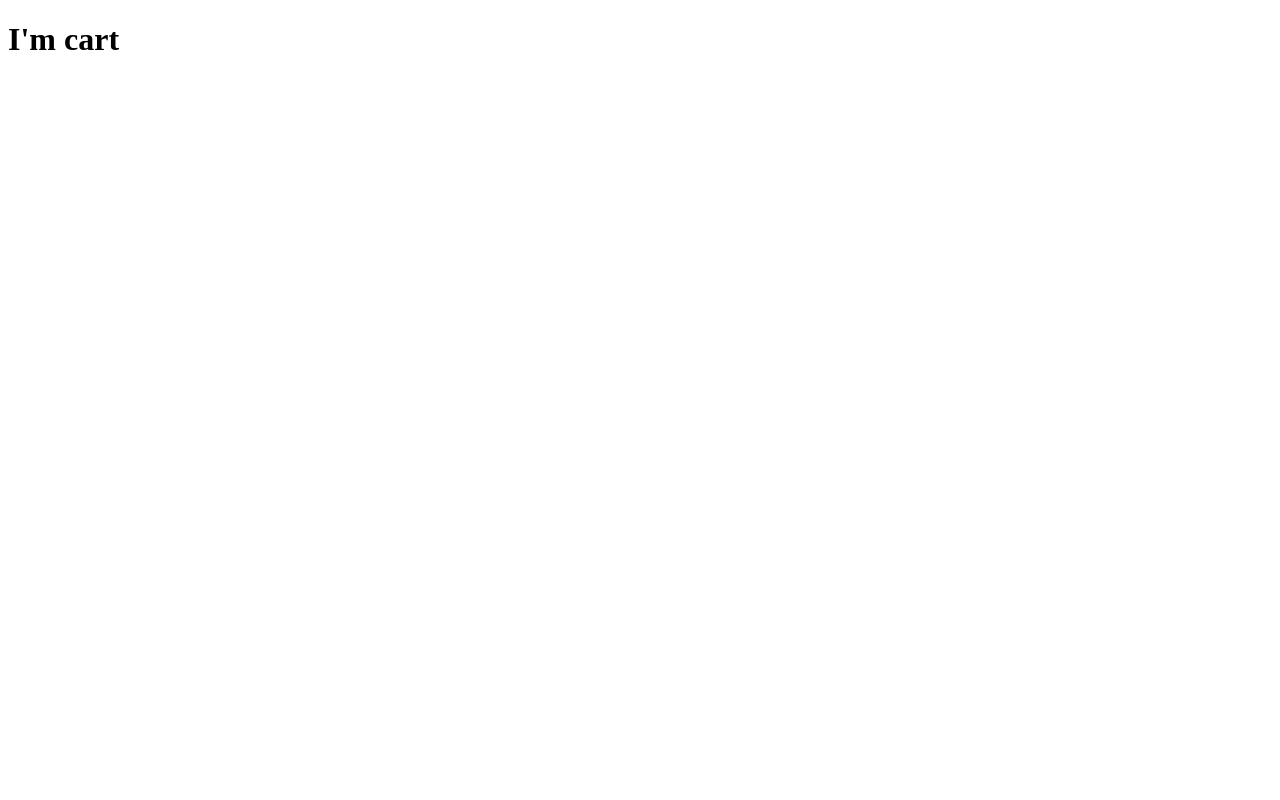
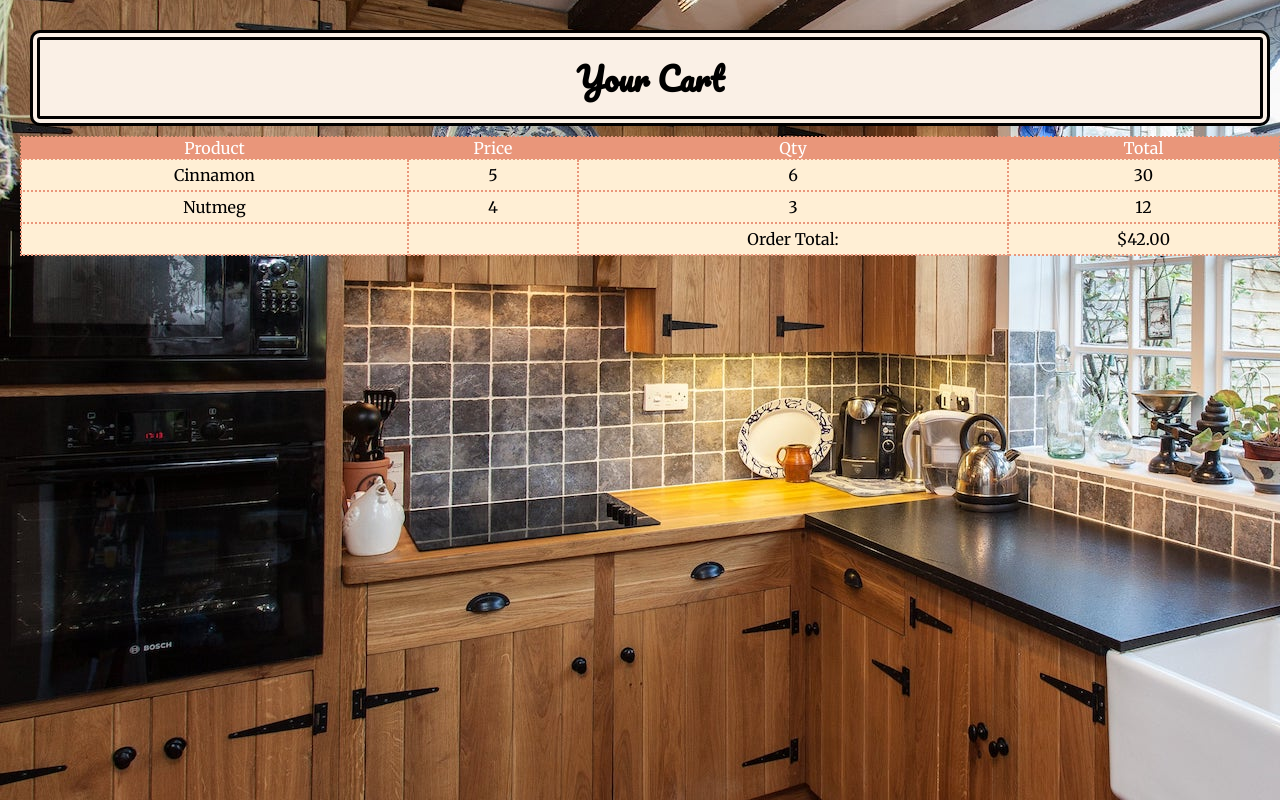
Before and after one commit to jlaurentpdx/jojos-kitchen, a website: page cart/index.html in a window 1280 px wide. Drawn offline with Linux system fonts and the light colour scheme.

```diff
--- a/app.js
+++ b/app.js
@@ -1,5 +1,5 @@
-import { renderSpice } from './renderSpices.js';
-import { spices } from './spices.js';
+import { renderSpice } from './render-spices.js';
+import { spices } from './data/spices.js';
 
 const spiceList = document.getElementById('spice-list');
 
--- a/cart/index.html
+++ b/cart/index.html
@@ -4,9 +4,33 @@
     <meta charset="UTF-8">
     <meta http-equiv="X-UA-Compatible" content="IE=edge">
     <meta name="viewport" content="width=device-width, initial-scale=1.0">
-    <title>Document</title>
+    <link rel="stylesheet" href="../styles/reset.css">
+    <link rel="stylesheet" href="../styles/style.css">
+    <link rel="stylesheet" href="../styles/cart.css">
+    <link rel="preconnect" href="https://fonts.googleapis.com">
+    <link rel="preconnect" href="https://fonts.gstatic.com" crossorigin>
+    <link href="https://fonts.googleapis.com/css2?family=Merriweather&family=Pacifico&display=swap" rel="stylesheet">
+    <title>Cart</title>
 </head>
 <body>
-    <h1>I'm cart</h1>
+    <h1>Your Cart</h1>
+    <table>
+        <thead>
+            <th>Product</th>
+            <th>Price</th>
+            <th>Qty</th>
+            <th>Total</th>
+        </thead>
+        <tbody id="table-body"> <!-- make empty later -->
+
+        </tbody>
+        <tfoot>
+            <td></td>
+            <td></td>
+            <td>Order Total: </td>
+            <td id="order-total">To Be Calculated</td>
+        </tfoot>
+    </table>
+    <script type="module" src="./render-cart.js"></script>
 </body>
 </html>
--- /dev/null
+++ b/cart/render-cart.js
@@ -0,0 +1,18 @@
+import { spices } from '../data/spices.js';
+import { cart } from '../data/cart-data.js';
+import { findById, calculateOrderTotal, toUSD } from '../utils.js';
+import { renderLineItems } from '../render-line-items.js';
+
+const tbody = document.getElementById('table-body');
+
+for (let cartItem of cart) {
+    const spiceData = findById(cartItem.id, spices);
+
+    const tr = renderLineItems(cartItem, spiceData);
+    tbody.appendChild(tr);
+}
+
+const orderTotal = calculateOrderTotal(cart, spices);
+const tdOrderTotal = document.getElementById('order-total');
+
+tdOrderTotal.textContent = toUSD(orderTotal);
--- a/data/cart-data.js
+++ b/data/cart-data.js
@@ -0,0 +1,4 @@
+export const cart = [
+    { id: '1', qty: 6 },
+    { id: '3', qty: 3 }
+];
--- a/data/spices.js
+++ b/data/spices.js
@@ -2,45 +2,40 @@
     {
         id: '1',
         name: 'Cinnamon',
-        img: './assets/cinnamon.jpg',
+        img: '../jojos-kitchen/assets/cinnamon.jpg',
         description: 'Organic fine-ground cinnamon. Add a dash for that Taco Bell-desert twist... twist.',
-        quantity: 3,
         sizeInOz: 2.45,
         price: 5
     },
     {
         id: '2',
         name: 'Allspice',
-        img: './assets/allspice.jpg',
+        img: '../jojos-kitchen/assets/allspice.jpg',
         description: `Yes, I know it does not contain allllll the spices, and no, I don't know why they call it that. Just buy it. Please.`,
-        quantity: 250,
         sizeInOz: 3.05,
         price: 1
     },
     {
         id: '3',
         name: 'Nutmeg',
-        img: './assets/nutmeg.jpg',
+        img: '../jojos-kitchen/assets/nutmeg.jpg',
         description: 'A holiday staple. Believe it or not, this fine spice can be used at other times of the year.',
-        quantity: 9,
         sizeInOz: 2.1,
         price: 4
     },
     {
         id: '4',
         name: 'Cloves',
-        img: './assets/cloves.jpg',
+        img: '../jojos-kitchen/assets/cloves.jpg',
         description: 'A little sweet, a little spicy, cloves offer an aromatic and warming sensation to complement the savory dishes in your recipe book.',
-        quantity: 5,
         sizeInOz: 1.7,
         price: 5
     },
     {
         id: '5',
         name: 'Star Anise',
-        img: './assets/star-anise.jpg',
+        img: '../jojos-kitchen/assets/star-anise.jpg',
         description: 'Popular in Chinese and Vietnamese cuisine. The fennel and licorice profile can work wonders with braised meats, fish or poultry, and root vegetables.',
-        quantity: 1,
         sizeInOz: 0.5,
         price: 8
     }
--- /dev/null
+++ b/render-line-items.js
@@ -0,0 +1,19 @@
+export function renderLineItems(cartItem, productData) {
+    const tr = document.createElement('tr');
+
+    const tdName = document.createElement('td');
+    tdName.textContent = productData.name;
+
+    const tdPrice = document.createElement('td');
+    tdPrice.textContent = productData.price;
+
+    const tdQty = document.createElement('td');
+    tdQty.textContent = cartItem.qty;
+
+    const tdTotal = document.createElement('td');
+    tdTotal.textContent = productData.price * cartItem.qty;
+
+    tr.append(tdName, tdPrice, tdQty, tdTotal);
+
+    return tr;
+}
--- a/data/renderSpices.js
+++ b/render-spices.js
@@ -13,17 +13,13 @@
     description.textContent = spice.description;
     description.classList.add('description');
 
-    const quantity = document.createElement('p');
-    quantity.textContent = `In stock: ${spice.quantity}`;
-
     const price = document.createElement('p');
-    price.textContent = `Price: $${spice.price}`;
+    price.textContent = `Price: $${(spice.price.toFixed(2))}`;
 
     spiceCard.append(
         spiceHeader,
         img,
         description,
-        quantity,
         price
     );
 
--- a/styles/cart.css
+++ b/styles/cart.css
@@ -0,0 +1,25 @@
+h1 {
+    font-size: 2rem;
+}
+
+table {
+    width: 100%;
+    border: 1px solid black;
+    font-family: 'Merriweather', serif;
+}
+
+table, th, td {
+    border-collapse: collapse;
+    border: 2px dotted darksalmon;
+}
+
+th {
+    background-color: darksalmon;
+    color: white;
+}
+
+td {
+    background-color: papayawhip;
+    color: black;
+    padding: 5px;
+}
--- a/utils.js
+++ b/utils.js
@@ -0,0 +1,20 @@
+export function findById(id, items){
+    for (let item of items) {
+        if (item.id === id) return item;
+    }
+}
+
+export function calculateOrderTotal(cart, productList) {
+    let orderTotal = 0;
+
+    for (let item of cart) {
+        const product = findById(item.id, productList);
+        orderTotal += product.price * item.qty;
+    }
+
+    return orderTotal;
+}
+
+export function toUSD(value) {
+    return value.toLocaleString('en-us', { style: 'currency', currency: 'USD' });
+}
```
Also changed, not shown: test/example.test.js (+28 -12 lines), cart/renderCart.js (deleted).
